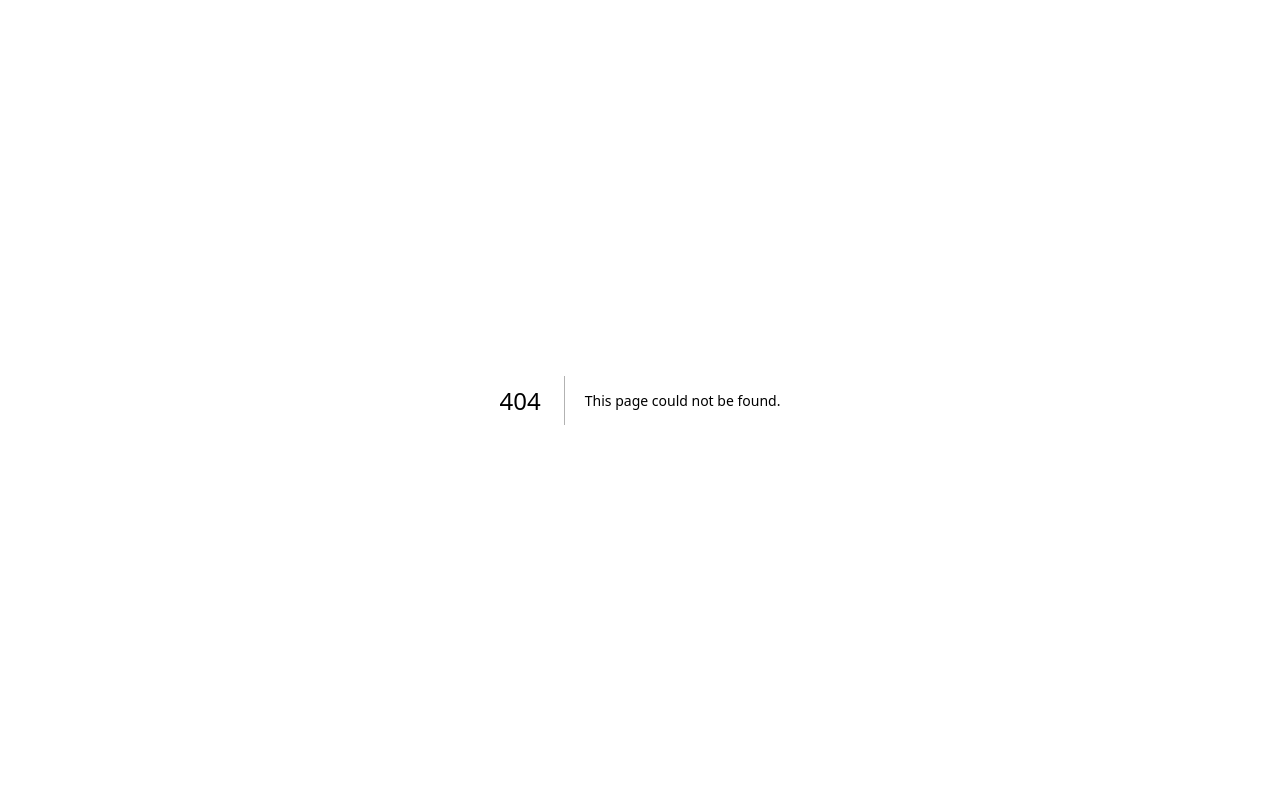
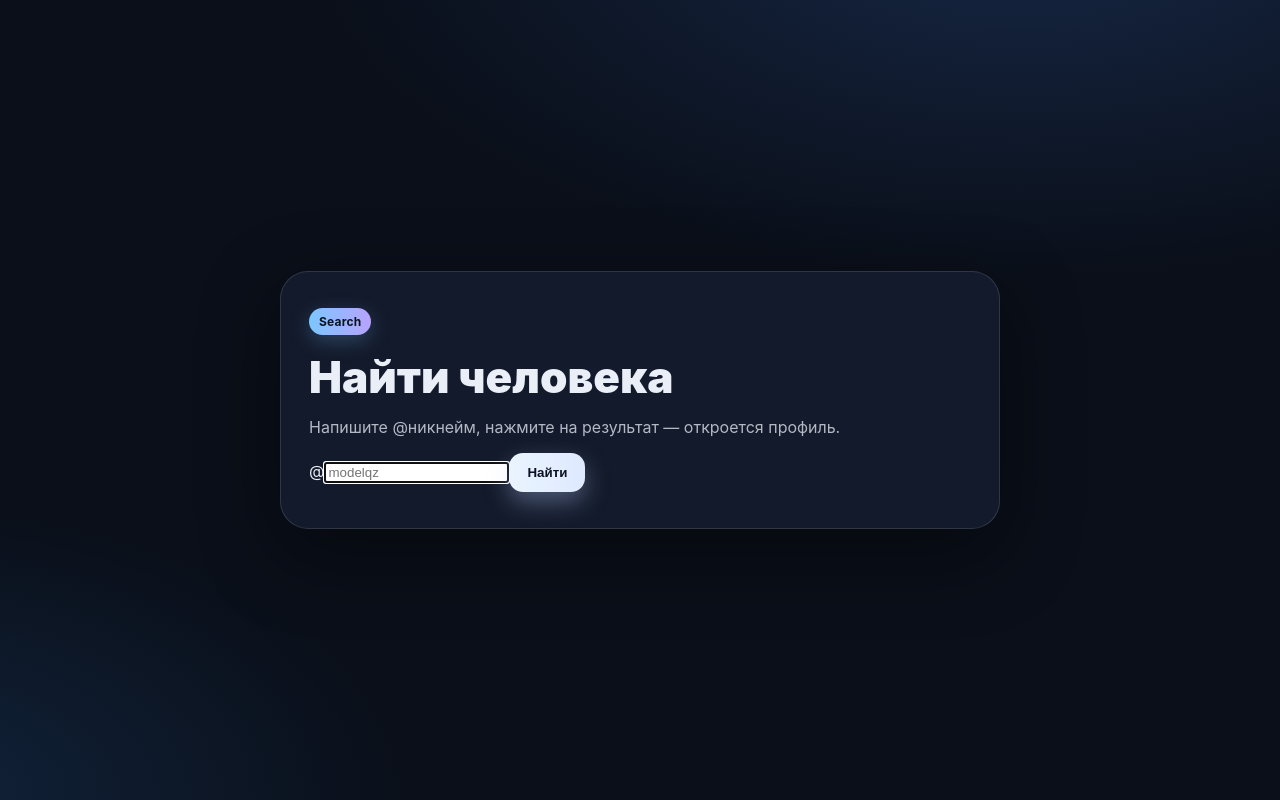
Before and after one commit to modeqlz/cloudeminiapp, a Next.js app: page /search in a window 1280 px wide. Before the commit this address had no page. Built offline with nearby package versions, Linux system fonts and the light colour scheme.

Commit message:
Add search page

```diff
--- /dev/null
+++ b/pages/search.js
@@ -0,0 +1,76 @@
+// pages/search.js
+import { useEffect, useState } from 'react';
+import Head from 'next/head';
+
+export default function SearchPage() {
+  const [q, setQ] = useState('');
+  const [busy, setBusy] = useState(false);
+  const [results, setResults] = useState([]);
+  const [error, setError] = useState(null);
+
+  async function runSearch(query) {
+    const trimmed = (query || '').replace(/^@/, '').trim();
+    if (!trimmed) { setResults([]); return; }
+    try {
+      setBusy(true); setError(null);
+      const res = await fetch(`/api/searchUsers?q=${encodeURIComponent(trimmed)}`);
+      const data = await res.json();
+      if (!res.ok) throw new Error(data?.error || 'Search error');
+      setResults(data.items || []);
+    } catch (e) {
+      setError(e.message || 'Ошибка поиска');
+    } finally {
+      setBusy(false);
+    }
+  }
+
+  useEffect(() => {
+    const t = setTimeout(() => runSearch(q), 250);
+    return () => clearTimeout(t);
+  }, [q]);
+
+  return (
+    <>
+      <Head><title>Найти человека — Spectra</title></Head>
+      <div className="container">
+        <div className="hero">
+          <div className="brand"><span className="badge">Search</span></div>
+          <h1 className="h1">Найти человека</h1>
+          <p className="lead">Напишите @никнейм, нажмите на результат — откроется профиль.</p>
+
+          <div className="search-row">
+            <span className="at">@</span>
+            <input
+              className="input"
+              placeholder="modelqz"
+              value={q}
+              onChange={(e)=>setQ(e.target.value)}
+              autoFocus
+            />
+            <button className="btn btn-primary" onClick={()=>runSearch(q)} disabled={busy}>
+              {busy ? 'Ищем…' : 'Найти'}
+            </button>
+          </div>
+
+          {error && <div className="foot" style={{color:'#ffb4b4'}}>Ошибка: {error}</div>}
+
+          <div className="user-list">
+            {results.map(u => (
+              <a key={u.username} className="user-row" href={`/user/${u.username}`}>
+                <img src={u.avatar} alt="" />
+                <div className="user-meta">
+                  <div className="user-name">{u.name || u.username}</div>
+                  <div className="user-handle">@{u.username}</div>
+                </div>
+                <span className="user-open">Открыть</span>
+              </a>
+            ))}
+            {!busy && !error && results.length === 0 && q.trim() !== '' && (
+              <div className="foot">Ничего не найдено.</div>
+            )}
+          </div>
+        </div>
+      </div>
+    </>
+  );
+}
```
